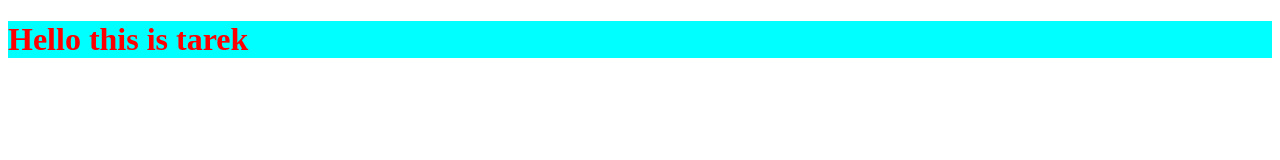
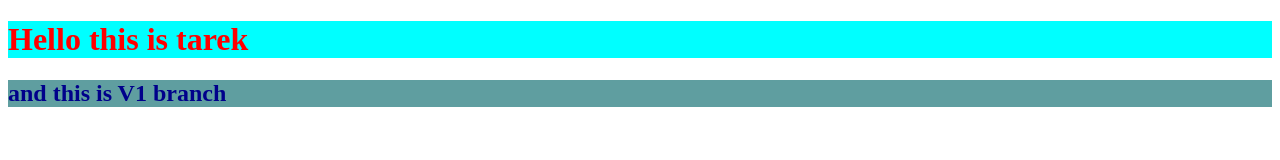
Before and after one commit to Muhamed-Seliem/Responsive-cards, a plain HTML site: page index.html in a window 1280 px wide. Drawn offline with Linux system fonts and the light colour scheme.

Commit message:
some modifications by v1

```diff
--- a/index.html
+++ b/index.html
@@ -9,6 +9,7 @@
 </head>
 <body>
     <h1>Hello this is tarek</h1>
+    <h2>and this is V1 branch</h2>
     <script src="app.js"></script>
 </body>
 </html>
--- a/style.css
+++ b/style.css
@@ -2,3 +2,8 @@ h1{
     color: red;
     background-color: aqua;
 }
+
+h2{
+    color: darkblue;
+    background-color: cadetblue;
+}
```
